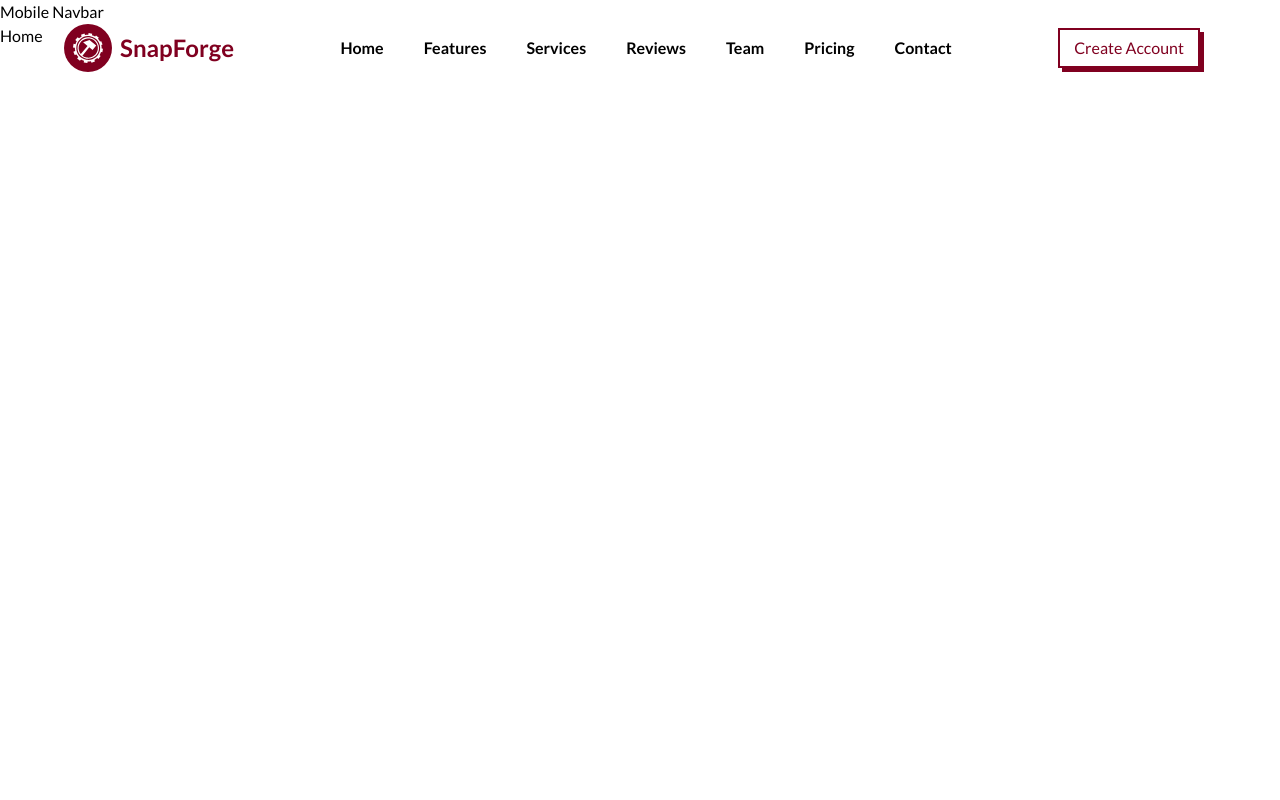
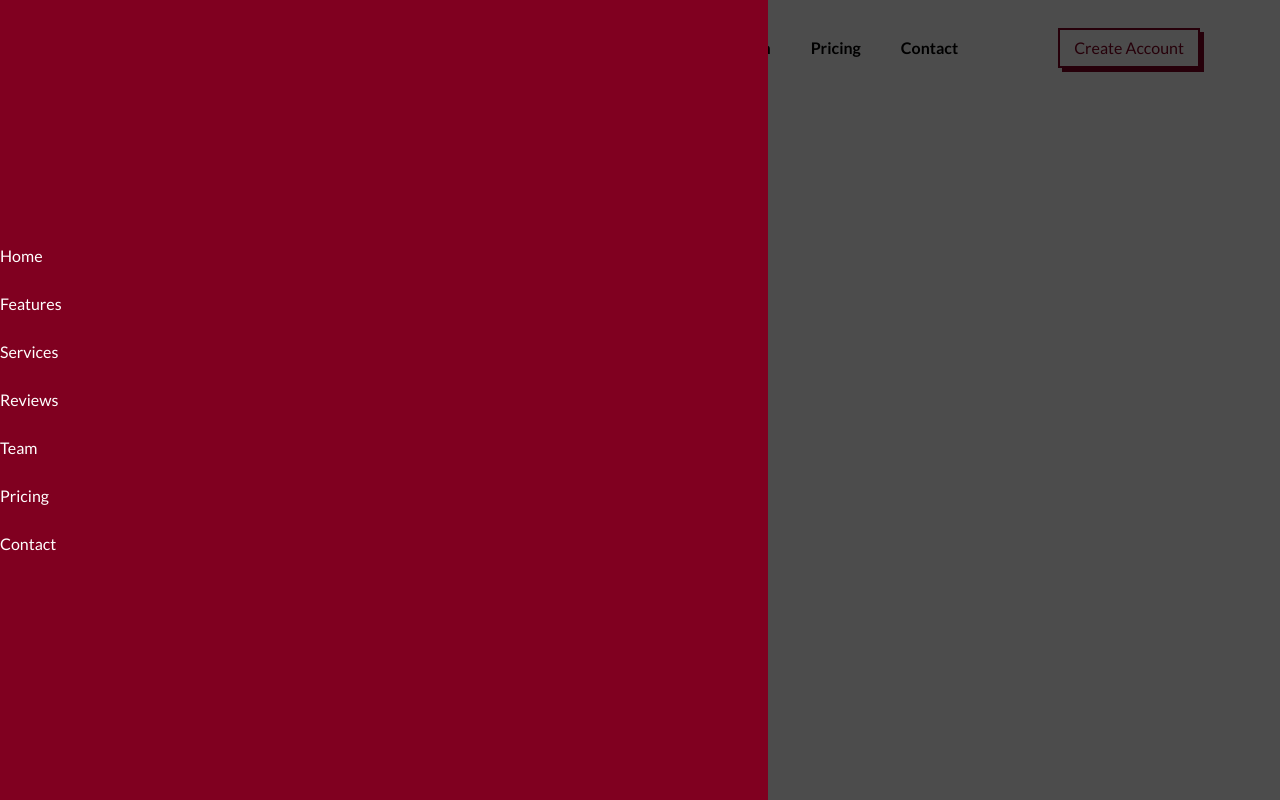
Before and after one commit to berkcantelseren/SnapForge, a Next.js app: page / in a window 1280 px wide. Built offline with nearby package versions, Linux system fonts and the light colour scheme.

Commit message:
create overlay section for mobile and add navlinks

```diff
--- a/app/components/Home/Navbar/MobileNav.tsx
+++ b/app/components/Home/Navbar/MobileNav.tsx
@@ -1,3 +1,21 @@
+import { navLinks } from "@/constant/constant";
+import Link from "next/link";
+
 export const MobileNavbar = () => {
-  return <div>Mobile Navbar</div>;
+  return (
+    <div>
+      {/* Overlay Section For Hamburger */}
+      <div className="fixed inset-0 transform transition-all duration-500 z-[1002] bg-black opacity-70 w-full h-screen"></div>
+      {/* NavLinks Mobile */}
+      <div className="text-white fixed justify-center flex flex-col h-full transform transition-all duration-500 delay-300 w-[80%] sm:w-[60%] bg-[#800020] space-y-6 z-[1050]">
+        {navLinks.map((link) => {
+          return (
+            <Link key={link.id} href={link.url}>
+              <p>{link.label}</p>
+            </Link>
+          );
+        })}
+      </div>
+    </div>
+  );
 };
--- a/app/components/Home/Navbar/Navbar.tsx
+++ b/app/components/Home/Navbar/Navbar.tsx
@@ -12,7 +12,7 @@ export const Navbar = () => {
           <div className="w-12 h-12 bg-[#800020] rounded-full flex items-center justify-center flex-col">
             <GiGearHammer className="w-8 h-8 text-white" />
           </div>
-          <h1 className="text-xl hidden sm:block md:text-2xl text-[#800020] font-bold">
+          <h1 className="text-xl hidden sm:block md:text-2xl text-[#800020] font-bold font-sans">
             SnapForge
           </h1>
         </div>
```
